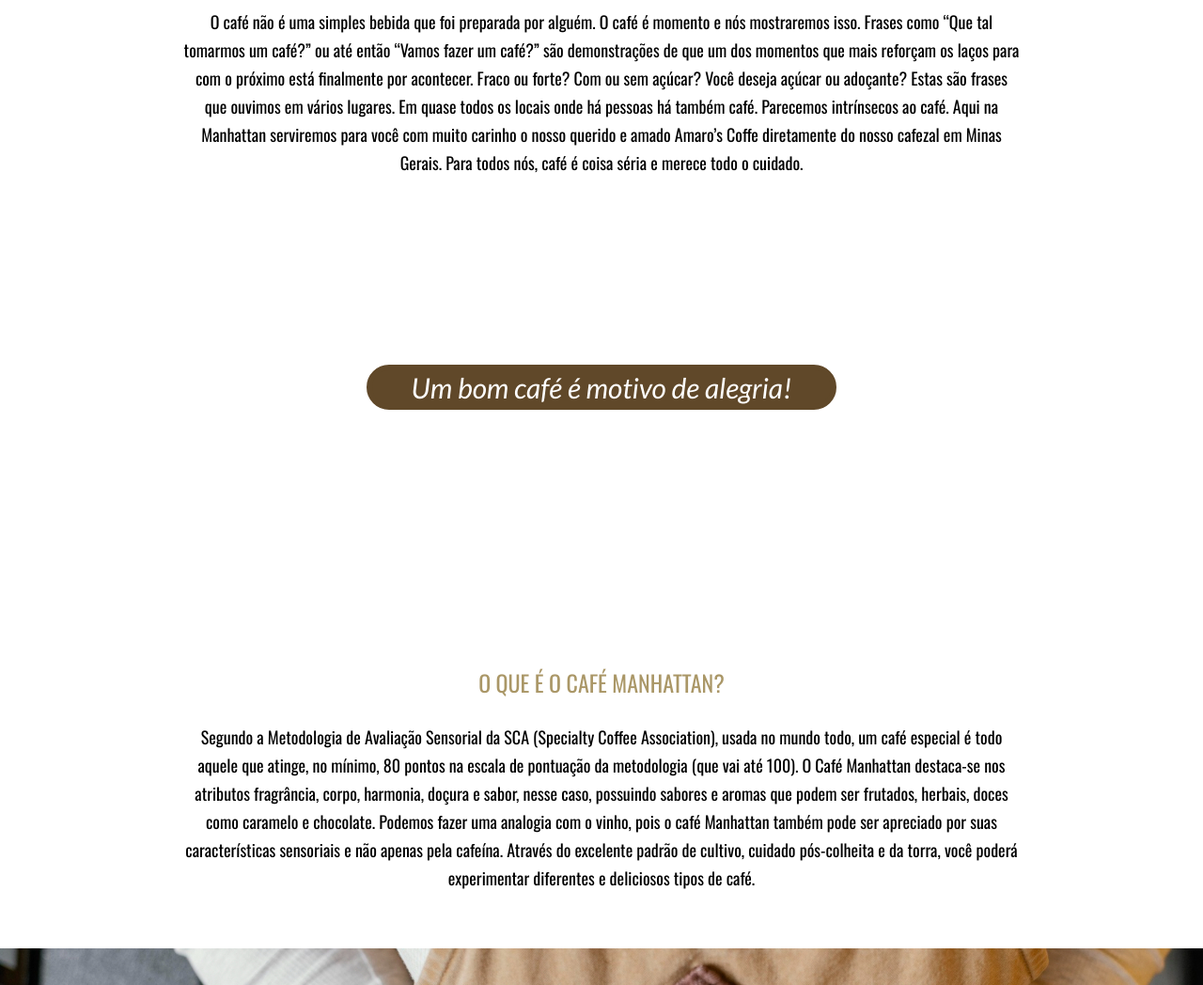
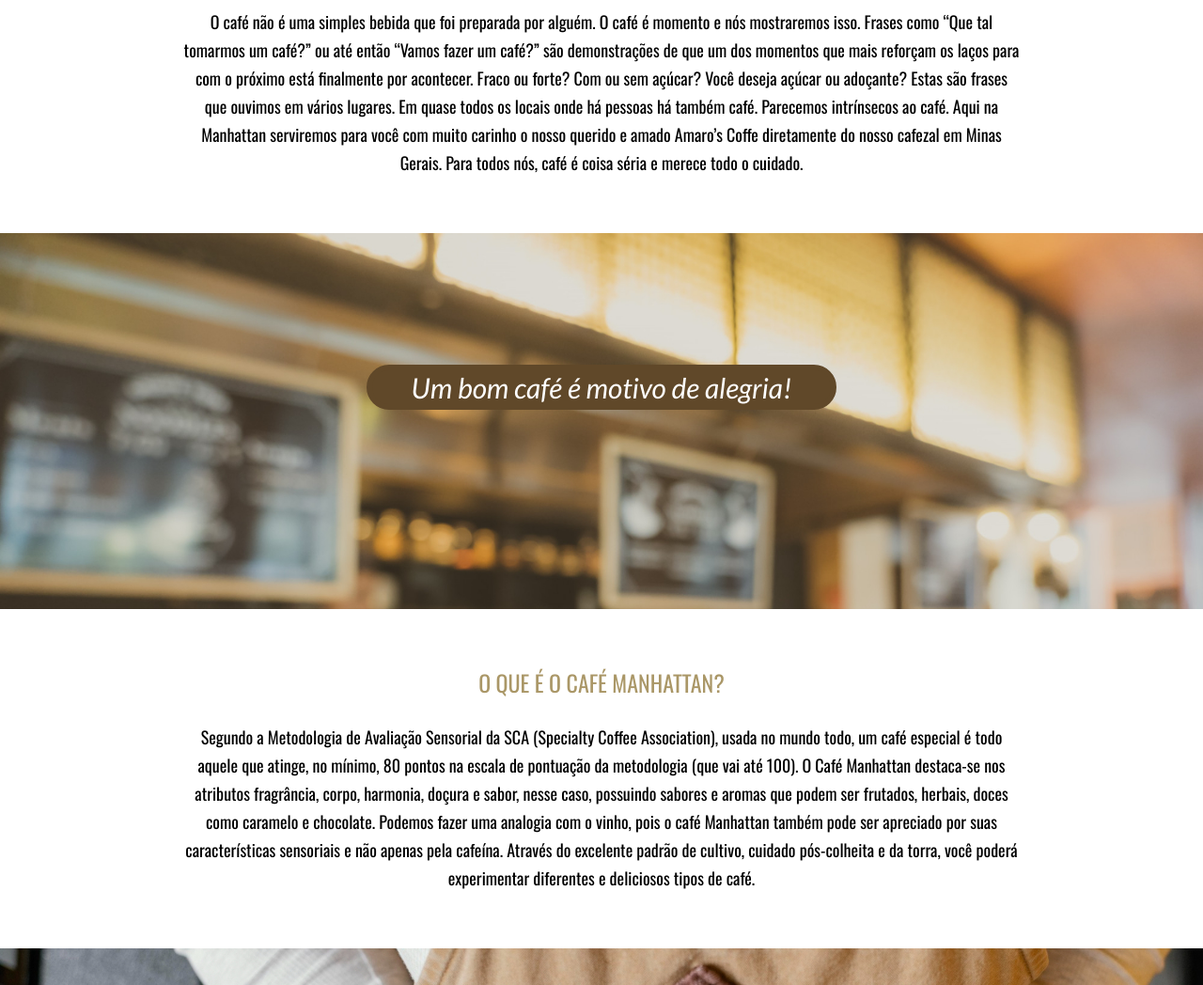
Before and after one commit to ErissonCavalcanti/Cafeteria-Manhattan, a plain HTML site: page index.html in a window 1280 px wide. Shown: the part 913-1961 px from the top of the page at 94% size. Drawn offline with nearby package versions, Linux system fonts and the light colour scheme; the site is published under a folder, as on GitHub Pages, so addresses that start at the root find nothing.

Commit message:
Add files via upload

```diff
--- a/estilo.css
+++ b/estilo.css
@@ -85,7 +85,7 @@ h1 {
 }
 
 .section-2 {
-    background-image: url("/assets/parallax-imagem2.jpg");
+    background-image: url(assets/parallax-imagem2.jpg);
     background-repeat: no-repeat;
     background-attachment: fixed;
     background-size: cover;
```
